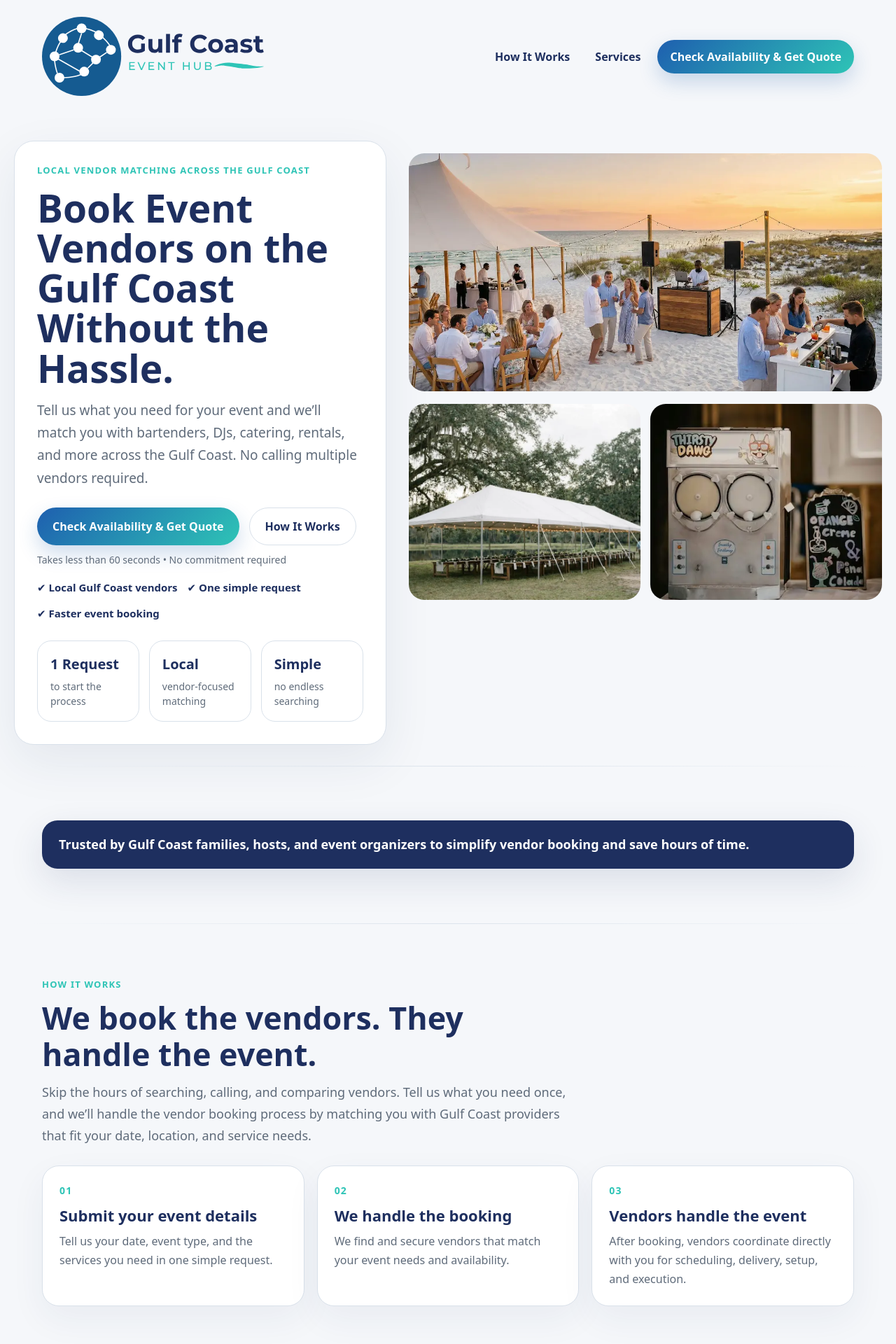
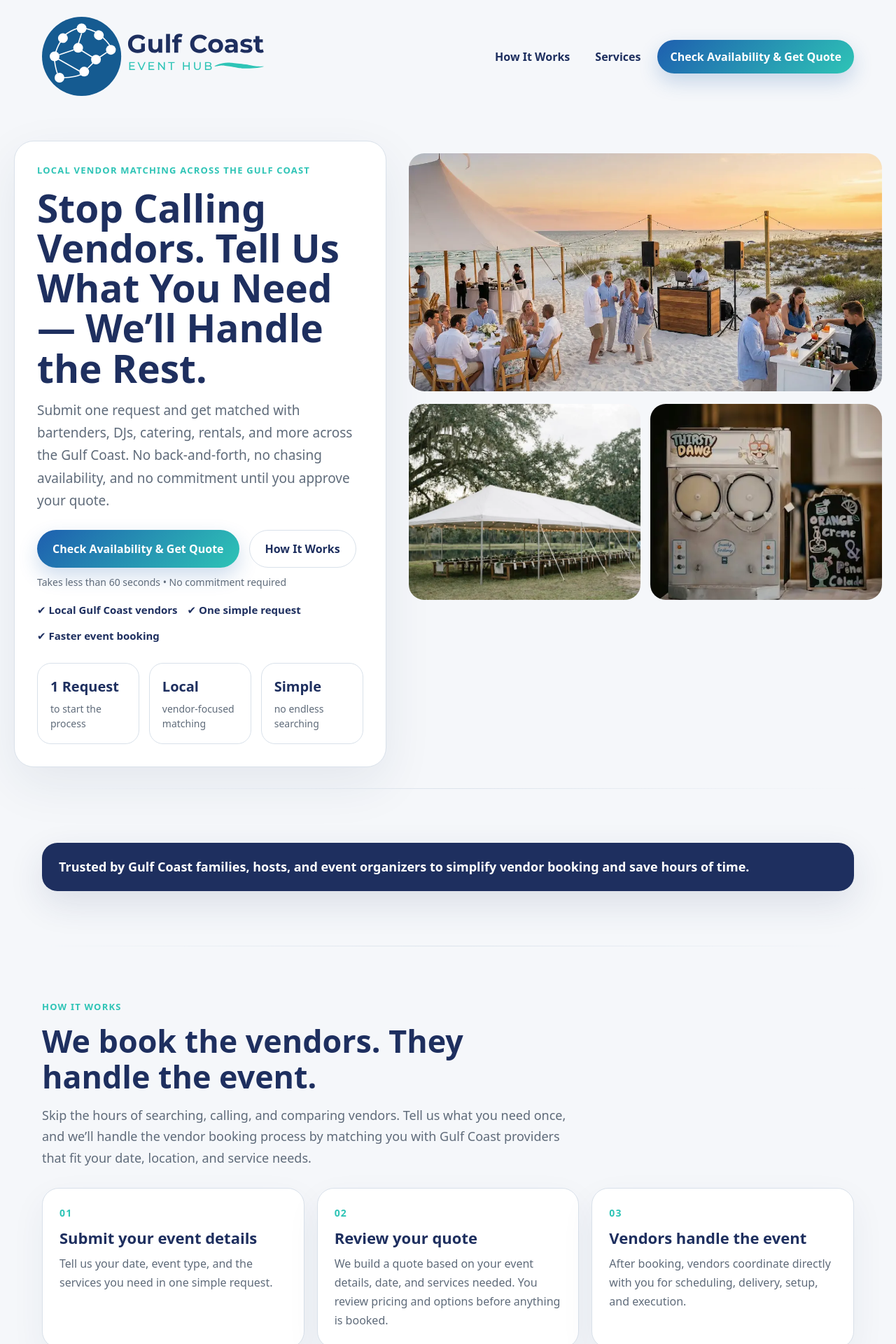
Before and after one commit to rynscull79/gulf-coast-event-hub, a React (Vite) app: page / in a window 1280 px wide. Shown: the top 1920 px of the page at 70% size. Built offline with nearby package versions, Linux system fonts and the light colour scheme.

Commit message:
update home page

```diff
--- a/src/App.jsx
+++ b/src/App.jsx
@@ -346,15 +346,14 @@ trackEvent('lead_form_submit', {
         <section className="heroSection">
           <div className="heroTextWrap">
             <p className="eyebrow">Local vendor matching across the Gulf Coast</p>
-           <h1 className="heroTitle">
-  Book Event Vendors on the Gulf Coast Without the Hassle.
+<h1 className="heroTitle">
+  Stop Calling Vendors. Tell Us What You Need — We’ll Handle the Rest.
 </h1>
 
 <p className="heroText">
- Tell us what you need for your event and we’ll match you with bartenders, DJs, catering, rentals, and more across the Gulf Coast. No calling multiple vendors required.
-
+  Submit one request and get matched with bartenders, DJs, catering, rentals, and more across the Gulf Coast.
+  No back-and-forth, no chasing availability, and no commitment until you approve your quote.
 </p>
-
             <div className="heroActions">
   <a
   href="#request"
@@ -450,10 +449,10 @@ trackEvent('lead_form_submit', {
 
             <div className="stepCard">
               <div className="stepNumber">02</div>
-              <h3 className="cardTitle">We handle the booking</h3>
-              <p className="cardText">
-                We find and secure vendors that match your event needs and availability.
-              </p>
+              <h3 className="cardTitle">Review your quote</h3>
+<p className="cardText">
+  We build a quote based on your event details, date, and services needed. You review pricing and options before anything is booked.
+</p>
             </div>
 
             <div className="stepCard">
```
